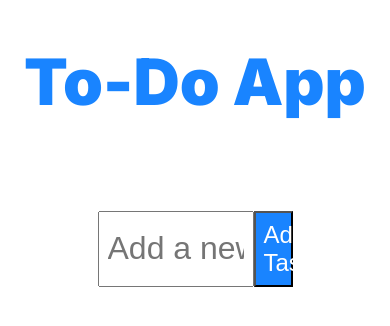
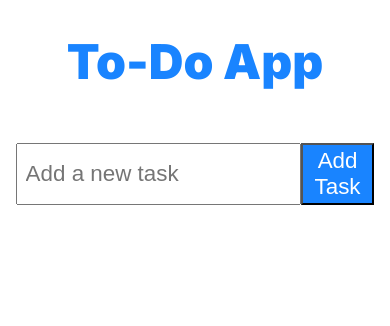
Before and after one commit to csm-18/to-do-app, a Vue app in the folder frontend/: page / in a window 390 px wide. Shown: the top 326 px of the page. Built offline with nearby package versions, Linux system fonts and the light colour scheme; a web font is replaced by a local one.

Commit message:
add mobile view

```diff
--- a/frontend/src/views/Home.vue
+++ b/frontend/src/views/Home.vue
@@ -83,4 +83,32 @@ div.container {
     align-items: center;
   }
 }
+
+@media only screen and (max-width: 600px) {
+  div.container {
+    h1 {
+      font-size: 3rem;
+    }
+
+    .add-task {
+      margin-top: 1rem;
+      padding: 0.2rem;
+      width: 92%;
+      input {
+        font-size: 1.4rem;
+        padding: 0.5rem;
+      }
+      button {
+        width: 22%;
+        font-size: 1.4rem;
+        padding: 0.2rem;
+      }
+    }
+
+    .tasks {
+      width: 90%;
+      align-items: center;
+    }
+  }
+}
 </style>
```
